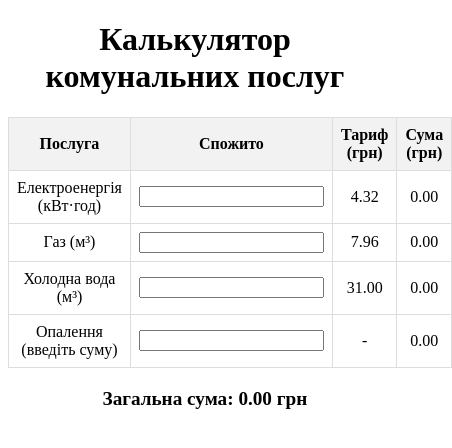
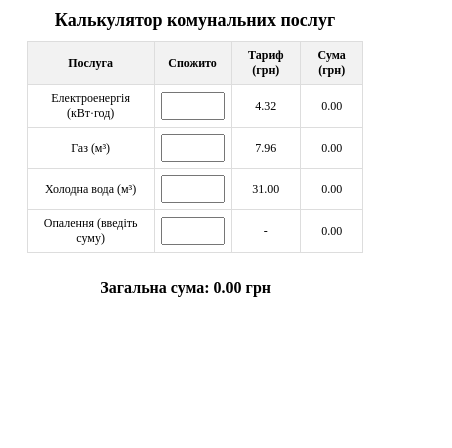
Before and after one commit to HelenSeverina/calculate, a plain HTML site: page index.html in a window 390 px wide. Shown: the whole page, 452 px wide, since content can reach past the window. Drawn offline with Linux system fonts and the light colour scheme; a script that the page names is missing.

Commit message:
second com

```diff
--- a/index.html
+++ b/index.html
@@ -14,6 +14,7 @@
             border: 1px solid #ddd;
             padding: 8px;
             text-align: center;
+            font-size: 16px;
         }
         th {
             background-color: #f2f2f2;
@@ -23,11 +24,46 @@
             font-size: 1.2em;
             text-align: right;
             margin-right: 20%;
+            padding: 10px 0;
+        }
+        h1 {
+            text-align: center;
+            font-size: 24px;
+            margin: 20px 0;
+        }
+        input[type="number"] {
+            width: 80px;
+            padding: 5px;
+            font-size: 14px;
+        }
+
+        @media (max-width: 600px) {
+            table {
+                width: 90%;
+                margin: 10px auto;
+            }
+            th, td {
+                padding: 6px;
+                font-size: 12px;
+            }
+            input[type="number"] {
+                width: 50px;
+                font-size: 12px;
+            }
+            h1 {
+                font-size: 18px;
+                margin: 10px 0;
+            }
+            #total {
+                font-size: 1em;
+                margin-right: 5%;
+                text-align: center;
+            }
         }
     </style>
 </head>
 <body>
-    <h1 style="text-align: center;">Калькулятор комунальних послуг</h1>
+    <h1>Калькулятор комунальних послуг</h1>
     <table>
         <thead>
             <tr>
@@ -65,7 +101,6 @@
         </tbody>
     </table>
     <p id="total">Загальна сума: 0.00 грн</p>
-
     <script src="script.js"></script>
 </body>
 </html>
```
Also changed, not shown: script.js (renamed from scrript.js).
